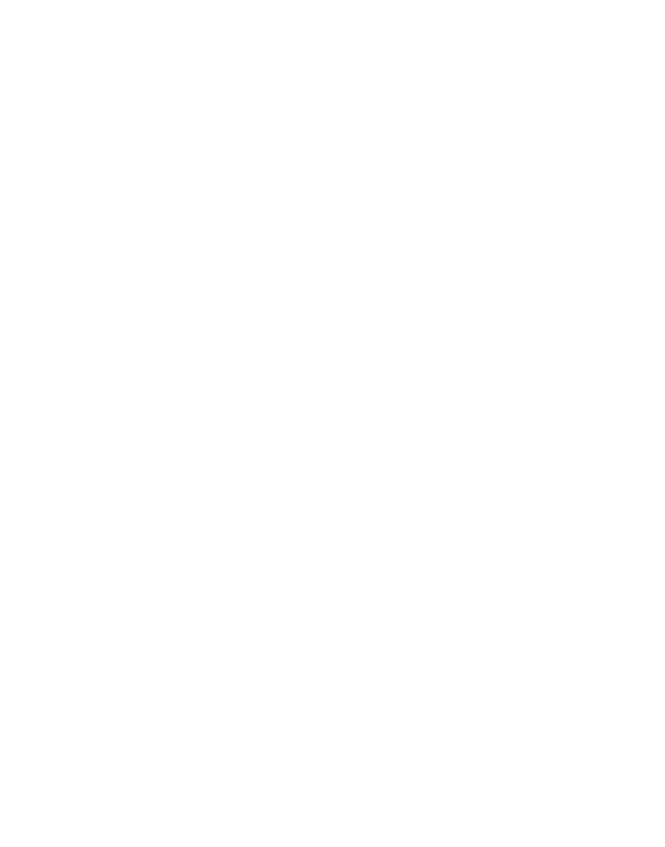
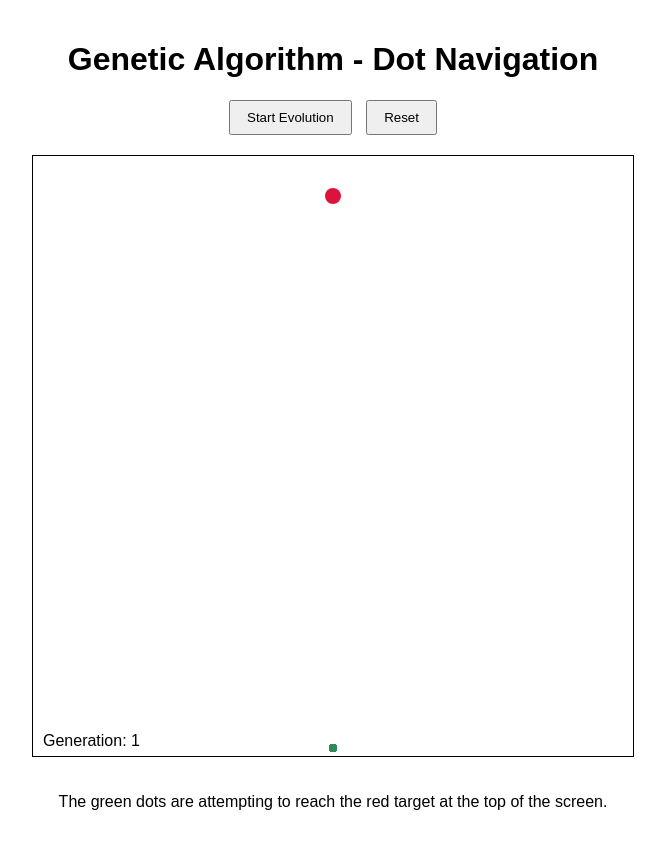
Before and after one commit to deniscraciungabriel/geneticAlgortihm, a plain HTML site: page index.html in a window 1280 px wide. Shown: the whole page, without its empty margins (307-972 px from the left). Before the commit the page ends 800 px from the top, so only its background shows below. Drawn offline with nearby package versions, Linux system fonts and the light colour scheme.

Commit message:
finally finished

```diff
--- a/geneticAlgorithm.js
+++ b/geneticAlgorithm.js
@@ -1,69 +1,268 @@
-const ACCELLERATION = 1;
-const POPULATION = 1000;
-const MUTATION_RATE = 0.01;
-const GENERATIONS = 2;
-const STEPS = 1000;
-const nodeDim = 10;
+// === Tunable parameters ===
+const FORCE_MAG = 0.3; // acceleration vector magnitude per gene
+const MAX_SPEED = 6; // velocity clamp (pixels / frame)
+const POPULATION = 250; // agents per generation
+const MUTATION_RATE = 0.01; // per-gene mutation chance
+const GENE_LENGTH = 400; // life-time (frames) of an agent
+const NODE_RADIUS = 4; // pixel radius when rendering
+const ELITE_COUNT = 4; // # of best agents copied unchanged
 
-const targetX = 600;
-const targetY = 0;
+// === Target ===
+const TARGET_X = 300; // center horizontally (600-px canvas)
+const TARGET_Y = 40; // near top
 
+// === Simulation globals ===
+let canvas, ctx;
+let population;
+let generationCount = 1;
+let animationId;
+let running = false;
 
-class Node {
-    constructor(x, y, width, height) {
-        this.x = x;
-        this.y = y;
-        this.width = width;
-        this.height = height;
-        this.color = "#006400";
-        this.genes = [[0, 0]];
+// === Helper ===
+function vec(x, y) {
+  return { x, y };
+}
+function dist(a, b) {
+  return Math.hypot(a.x - b.x, a.y - b.y);
+}
+function mag(v) {
+  return Math.hypot(v.x, v.y);
+}
+function limit(v, max) {
+  const m = mag(v);
+  if (m > max) {
+    v.x = (v.x / m) * max;
+    v.y = (v.y / m) * max;
+  }
+}
+
+function randomForce() {
+  const a = Math.random() * Math.PI * 2;
+  return vec(Math.cos(a) * FORCE_MAG, Math.sin(a) * FORCE_MAG);
+}
+
+// === Brain ===
+class Brain {
+  constructor(size = GENE_LENGTH) {
+    this.genes = Array.from({ length: size }, randomForce);
+  }
+  clone() {
+    const b = new Brain(0);
+    b.genes = this.genes.map((g) => vec(g.x, g.y));
+    return b;
+  }
+  mutate() {
+    this.genes = this.genes.map((g) =>
+      Math.random() < MUTATION_RATE ? randomForce() : g
+    );
+  }
+}
+
+// === Dot ===
+class Dot {
+  constructor(brain = new Brain()) {
+    this.start();
+    this.brain = brain;
+  }
+
+  start() {
+    this.pos = vec(canvas.width / 2, canvas.height - NODE_RADIUS * 2);
+    this.vel = vec(0, 0);
+    this.acc = vec(0, 0);
+    this.step = 0;
+    this.dead = false;
+    this.reached = false;
+    this.fitness = 0;
+  }
+
+  applyGene() {
+    if (this.step < this.brain.genes.length) {
+      this.acc = this.brain.genes[this.step++];
+    } else {
+      this.dead = true; // out of moves
+    }
+  }
+
+  update() {
+    if (this.dead || this.reached) return;
+
+    this.applyGene();
+
+    // physics
+    this.vel.x += this.acc.x;
+    this.vel.y += this.acc.y;
+    limit(this.vel, MAX_SPEED);
+
+    this.pos.x += this.vel.x;
+    this.pos.y += this.vel.y;
+
+    // boundaries kill
+    if (
+      this.pos.x < 0 ||
+      this.pos.x > canvas.width ||
+      this.pos.y < 0 ||
+      this.pos.y > canvas.height
+    )
+      this.dead = true;
+
+    // target reached?
+    if (dist(this.pos, { x: TARGET_X, y: TARGET_Y }) < NODE_RADIUS * 2) {
+      this.reached = true;
+    }
+  }
+
+  calcFitness() {
+    const d = dist(this.pos, { x: TARGET_X, y: TARGET_Y });
+    // base fitness – inverse of distance (always > 0)
+    this.fitness = 1 / (d + 1);
+    // reward reaching & reaching faster
+    if (this.reached) {
+      this.fitness += 1 + (GENE_LENGTH - this.step) / GENE_LENGTH;
+    }
+  }
+
+  clone() {
+    return new Dot(this.brain.clone());
+  }
+
+  mutate() {
+    this.brain.mutate();
   }
 
   draw() {
+    ctx.fillStyle = this.reached ? "dodgerblue" : "seagreen";
+    ctx.beginPath();
+    ctx.arc(this.pos.x, this.pos.y, NODE_RADIUS, 0, Math.PI * 2);
+    ctx.fill();
+  }
+}
 
+// === Population ===
+class Population {
+  constructor(size) {
+    this.generation = 1;
+    this.dots = Array.from({ length: size }, () => new Dot());
   }
 
   update() {
-        for (let i = 0; i < STEPS; i++) {
-            const vector = [(Math.random() * 2 - 1) * ACCELLERATION, (Math.random() * 2 - 1) * ACCELLERATION]
-            this.x = this.x + vector[0];
-            this.y =  this.y + vector[1];
-
-            this.genes.push(vector)
+    this.dots.forEach((d) => d.update());
   }
-        this.draw();
+  draw() {
+    this.dots.forEach((d) => d.draw());
   }
 
-    fitness() {
-        const distance = Math.sqrt(Math.pow(this.x - targetX, 2) + Math.pow(this.y - targetY, 2));
-        if (distance === 0) return 99999;
-        return 1 / distance;
+  allDone() {
+    return this.dots.every((d) => d.dead || d.reached);
+  }
+
+  evaluate() {
+    this.dots.forEach((d) => d.calcFitness());
+  }
+
+  naturalSelection() {
+    this.evaluate();
+
+    // sort best->worst once – helps with elitism and performance
+    this.dots.sort((a, b) => b.fitness - a.fitness);
+
+    const newDots = [];
+    // — Elitism: carry top ELITE_COUNT clones unchanged
+    for (let i = 0; i < ELITE_COUNT; i++) {
+      newDots.push(this.dots[i].clone());
+    }
+
+    // build mating pool proportional to fitness
+    const maxFit = this.dots[0].fitness;
+    const pool = [];
+    this.dots.forEach((d) => {
+      const n = Math.floor((d.fitness / maxFit) * 100);
+      for (let i = 0; i < n; i++) pool.push(d);
+    });
+
+    // fill the rest of the generation
+    while (newDots.length < this.dots.length) {
+      const parent = pool[Math.floor(Math.random() * pool.length)];
+      const child = parent.clone();
+      child.mutate();
+      newDots.push(child);
+    }
+
+    this.dots = newDots;
+    this.generation++;
   }
 }
 
-const population = []
-
-for (let i = 0; i < POPULATION; i++) {
-    const node = new Node(600, 600, nodeDim, nodeDim);
-    population.push(node);
-    node.draw();
+// === Draw helpers ===
+function drawTarget() {
+  ctx.fillStyle = "crimson";
+  ctx.beginPath();
+  ctx.arc(TARGET_X, TARGET_Y, NODE_RADIUS * 2, 0, Math.PI * 2);
+  ctx.fill();
 }
 
-// let them go on their ways first generation
-for (let node of population) {
-    node.update();
+function drawHUD() {
+  ctx.fillStyle = "#000";
+  ctx.fillText(`Generation: ${population.generation}`, 10, canvas.height - 10);
 }
 
-// TODO: now add evolution + mutation
-for (let i = 1; i < GENERATIONS; i++) {
-    const bestNodes = population.sort((a, b) => b.fitness() - a.fitness()).slice(0, 100);
-    console.log(bestNodes.map(node => node.fitness()))
-    const newPopulation = [];
-    for (let j = 0; j < POPULATION; j++) {
-        const node = new Node(600, 600, nodeDim, nodeDim);
-        // cross over technique + mutation
-        node.genes =
-        newPopulation.push(node);
-        node.draw();
+function drawFrame() {
+  ctx.clearRect(0, 0, canvas.width, canvas.height);
+  drawTarget();
+  population.draw();
+  drawHUD();
 }
+
+// === Animation loop ===
+function animate() {
+  drawFrame();
+  population.update();
+
+  if (population.allDone()) {
+    population.naturalSelection();
   }
+
+  animationId = requestAnimationFrame(animate);
+}
+
+// === UI ===
+function disableButtons(dis) {
+  document.getElementById("start-btn").disabled = dis;
+  document.getElementById("reset-btn").disabled = dis;
+}
+
+function startEvolution() {
+  if (running) return;
+  running = true;
+  disableButtons(true);
+  animationId && cancelAnimationFrame(animationId);
+  animationId = requestAnimationFrame(animate);
+}
+
+function resetEvolution() {
+  running = false;
+  disableButtons(false);
+  cancelAnimationFrame(animationId);
+  population = new Population(POPULATION);
+  drawFrame();
+}
+
+// === Bootstrap ===
+function init() {
+  canvas = document.getElementById("canvas");
+  canvas.width = 600;
+  canvas.height = 600;
+  ctx = canvas.getContext("2d");
+  ctx.font = "16px Arial";
+
+  population = new Population(POPULATION);
+  drawFrame();
+
+  document
+    .getElementById("start-btn")
+    .addEventListener("click", startEvolution);
+  document
+    .getElementById("reset-btn")
+    .addEventListener("click", resetEvolution);
+}
+
+window.onload = init;
--- a/index.html
+++ b/index.html
@@ -1,14 +1,51 @@
 <!DOCTYPE html>
 <html lang="en">
+
 <head>
     <meta charset="UTF-8">
     <meta http-equiv="X-UA-Compatible" content="IE=edge">
     <meta name="viewport" content="width=device-width, initial-scale=1.0">
     <title>Genetic Algorithm</title>
+    <style>
+        body {
+            margin: 0;
+            display: flex;
+            flex-direction: column;
+            align-items: center;
+            font-family: Arial, sans-serif;
+            padding: 20px;
+        }
+
+        canvas {
+            border: 1px solid #000;
+            margin-bottom: 20px;
+        }
+
+        .controls {
+            margin-bottom: 20px;
+        }
+
+        button {
+            padding: 8px 16px;
+            margin: 0 5px;
+            cursor: pointer;
+        }
+    </style>
 </head>
+
 <body>
+    <h1>Genetic Algorithm - Dot Navigation</h1>
+    <div class="controls">
+        <button id="start-btn">Start Evolution</button>
+        <button id="reset-btn">Reset</button>
+    </div>
     <canvas id="canvas"></canvas>
+
+    <div class="info">
+        <p>The green dots are attempting to reach the red target at the top of the screen.</p>
+    </div>
+
     <script src="geneticAlgorithm.js"></script>
-    <script src="https://cdnjs.cloudflare.com/ajax/libs/three.js/r128/three.min.js"></script>
 </body>
+
 </html>
```
Lines whose indentation alone changed are shown as unchanged.
